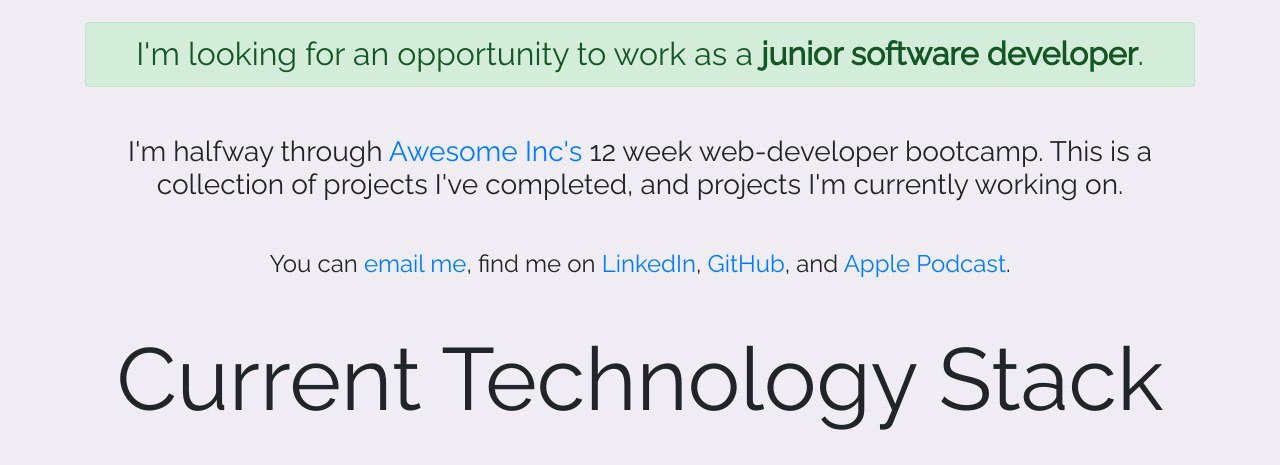
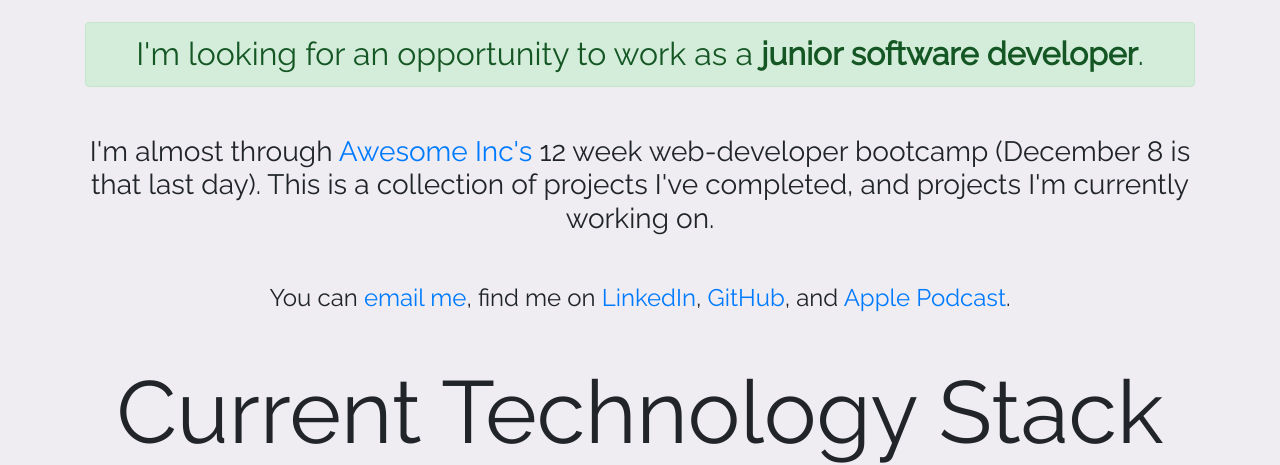
Before and after one commit to devinepk/portfolio, a website: page index.html in a window 1280 px wide. Shown: the part 980-1445 px from the top of the page. Drawn offline with nearby package versions, Linux system fonts and the light colour scheme.

Commit message:
Update index.html

```diff
--- a/index.html
+++ b/index.html
@@ -26,7 +26,7 @@
 
       <div class="container text-center">
         <h2 class="mt-5 mb-3 alert alert-success" role="alert">I'm looking for an opportunity to work as a <strong>junior software developer</strong>.</h2>
-        <h3 class="mt-5 mb-5">I'm halfway through <a href="https://www.awesomeinc.org/">Awesome Inc's</a> 12 week web-developer bootcamp.  This is a collection of projects I've completed, and projects I'm currently working on.</h3>
+        <h3 class="mt-5 mb-5">I'm almost through <a href="https://www.awesomeinc.org/">Awesome Inc's</a> 12 week web-developer bootcamp (December 8 is that last day).  This is a collection of projects I've completed, and projects I'm currently working on.</h3>
 
         <h4>You can <a href="mailto:devine.pk@gmail.com">email me</a>, find me on <a href="https://www.linkedin.com/in/devinepk/">LinkedIn</a>, <a href="https://github.com/devinepk">GitHub</a>, and <a href="https://itunes.apple.com/us/podcast/home-for-dinner/id1424562265?mt=2">Apple Podcast</a>.</h4>
 
```
